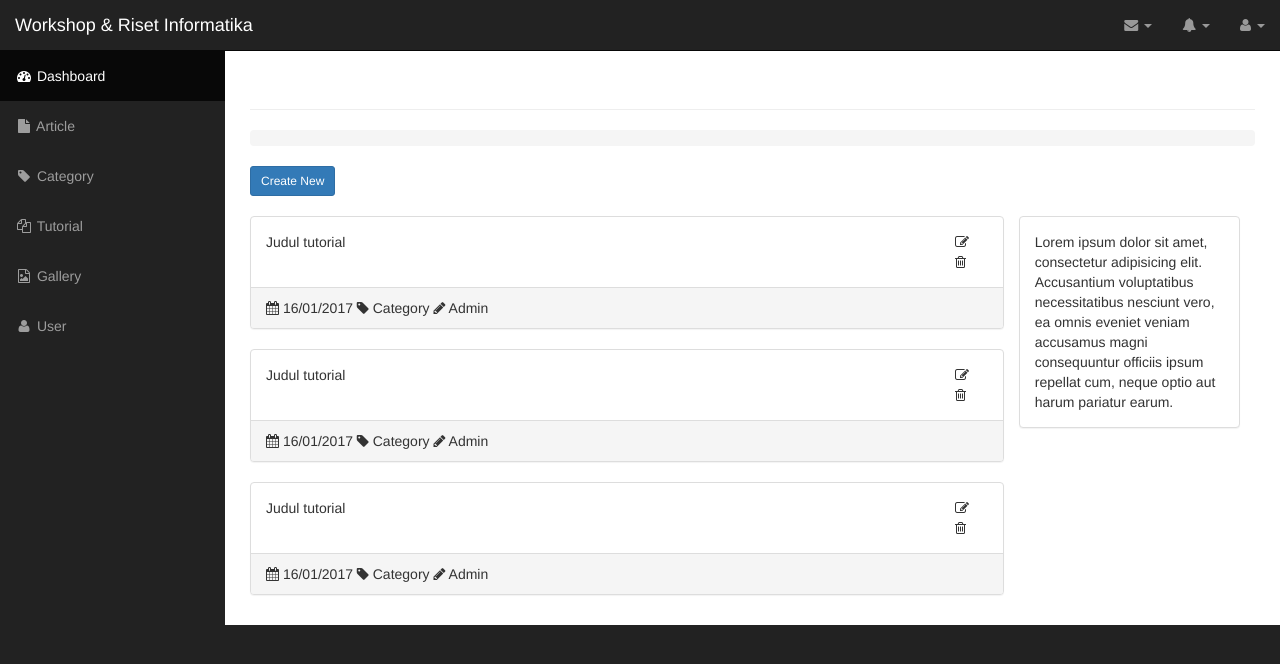
After one commit to imam932/workshop, a PHP site: the page made by application/views/admin/tutorial.php in a window 1280 px wide. The commit adds this page. Shown: the top 664 px of the page. Run offline with PHP 8.4, Linux system fonts and the light colour scheme; the template is opened without the code that fills it, so the values that code supplies are empty; grey boxes labelled with a size stand in for pictures from a placeholder-image service; some libraries are stand-ins or nearby versions.

Commit message:
add tutorial page and redesign article page

```diff
--- a/application/config/routes.php
+++ b/application/config/routes.php
@@ -56,3 +56,4 @@ $route['translate_uri_dashes'] = FALSE;
 $route['admin'] 			= 'admin/Dashboard';
 $route['admin/Logout'] 		= 'admin/Login/process_logout';
 $route['admin/Article/New']		= 'admin/Article/newArticle';
+$route['admin/Tutorial/New']		= 'admin/Tutorial/newTutorial';
--- a/application/controllers/admin/Category.php
+++ b/application/controllers/admin/Category.php
@@ -1,12 +1,11 @@
 <?php
 defined('BASEPATH') OR exit('No direct script access allowed');
 
-class Category extends CI_Controller{
+class Category extends Admin_Controller {
 
   public function __construct()
   {
     parent::__construct();
-    //Codeigniter : Write Less Do More
   }
 
   function index(){
--- a/application/views/admin/article_new.php
+++ b/application/views/admin/article_new.php
@@ -5,14 +5,14 @@
 		<div class="row">
 			<div class="col-xs-12 col-sm-12 col-md-5">
 				<div class="form-group">
-					<input type="text" name="judul_artikel" class="form-control" id="" placeholder="Judul Artikel">
+					<input type="text" name="title" class="form-control" id="" placeholder="Title">
 				</div>
 			</div>
 
 			<div class="col-xs-12 col-sm-12 col-md-3">
 				<div class="form-group">
 					<select class="form-control" name="">
-						<option value="">Kategori</option>
+						<option value="">Category</option>
 						<option>1</option>
 						<option>2</option>
 						<option>3</option>
@@ -22,7 +22,7 @@
 		</div>
 
 		<div class="form-group">
-			<textarea name="" class="form-control summernote"></textarea>
+			<textarea name="posting" class="form-control summernote"></textarea>
 		</div>
 
 		<div class="right">
--- /dev/null
+++ b/application/views/admin/tutorial.php
@@ -0,0 +1,119 @@
+<!-- Page Heading -->
+<div class="row">
+  <div class="col-lg-12">
+
+    <p>
+      <a href="<?= base_url().'admin/Tutorial/New' ?>" class="btn btn-primary btn-sm"> Create New</a>
+    </p> <br>
+
+    <div class="row">
+
+    </div>
+    <div class="col-lg-9">
+      <div class="row">
+        <div class="panel panel-default">
+          <div class="panel-body">
+            <div class="row">
+              <div class="col-lg-11">
+                Judul tutorial
+              </div>
+              <div class="col-lg-1">
+                <i class="fa fa-edit"></i>
+                <i class="fa fa-trash-o"></i>
+              </div>
+            </div>
+          </div>
+          <div class="panel-footer">
+            <span>
+              <i class="fa fa-calendar"></i>
+              16/01/2017
+            </span>
+
+            <span>
+              <i class="fa fa-tag"></i>
+              Category
+            </span>
+
+            <span>
+              <i class="fa fa-pencil"></i>
+              Admin
+            </span>
+          </div>
+        </div>
+      </div>
+
+      <div class="row">
+        <div class="panel panel-default">
+          <div class="panel-body">
+            <div class="row">
+              <div class="col-lg-11">
+                Judul tutorial
+              </div>
+              <div class="col-lg-1">
+                <i class="fa fa-edit"></i>
+                <i class="fa fa-trash-o"></i>
+              </div>
+            </div>
+          </div>
+          <div class="panel-footer">
+            <span>
+              <i class="fa fa-calendar"></i>
+              16/01/2017
+            </span>
+
+            <span>
+              <i class="fa fa-tag"></i>
+              Category
+            </span>
+
+            <span>
+              <i class="fa fa-pencil"></i>
+              Admin
+            </span>
+          </div>
+        </div>
+      </div>
+
+      <div class="row">
+        <div class="panel panel-default">
+          <div class="panel-body">
+            <div class="row">
+              <div class="col-lg-11">
+                Judul tutorial
+              </div>
+              <div class="col-lg-1">
+                <i class="fa fa-edit"></i>
+                <i class="fa fa-trash-o"></i>
+              </div>
+            </div>
+          </div>
+          <div class="panel-footer">
+            <span>
+              <i class="fa fa-calendar"></i>
+              16/01/2017
+            </span>
+
+            <span>
+              <i class="fa fa-tag"></i>
+              Category
+            </span>
+
+            <span>
+              <i class="fa fa-pencil"></i>
+              Admin
+            </span>
+          </div>
+        </div>
+      </div>
+    </div>
+    <!-- panel left -->
+    <div class="col-lg-3">
+      <div class="panel panel-default">
+        <div class="panel-body">
+          Lorem ipsum dolor sit amet, consectetur adipisicing elit. Accusantium voluptatibus necessitatibus nesciunt vero, ea omnis eveniet veniam accusamus magni consequuntur officiis ipsum repellat cum, neque optio aut harum pariatur earum.
+        </div>
+      </div>
+    </div>
+  </div>
+</div>
+</div>
--- a/db/workshop v.2.sql
+++ b/db/workshop v.2.sql
@@ -3,7 +3,7 @@
 -- http://www.phpmyadmin.net
 --
 -- Host: localhost
--- Generation Time: Jan 16, 2017 at 10:47
+-- Generation Time: Jan 16, 2017 at 03:12
 -- Server version: 10.1.19-MariaDB
 -- PHP Version: 7.0.9
 
@@ -103,7 +103,8 @@ CREATE TABLE `tutorial` (
   `date` datetime NOT NULL,
   `title` varchar(200) NOT NULL,
   `description` text NOT NULL,
-  `id_user` varchar(15) NOT NULL
+  `id_user` varchar(15) NOT NULL,
+  `id_category` int(11) NOT NULL
 ) ENGINE=InnoDB DEFAULT CHARSET=latin1;
 
 -- --------------------------------------------------------
```
Also changed, not shown: application/controllers/admin/Article.php (+6 -1 lines), application/controllers/admin/Tutorial.php (added, +32 -0 lines), application/views/admin/article.php (+59 -3 lines), application/views/admin/category.php (+5 -5 lines), application/views/admin/tutorial_new.php (added, +33 -0 lines).
